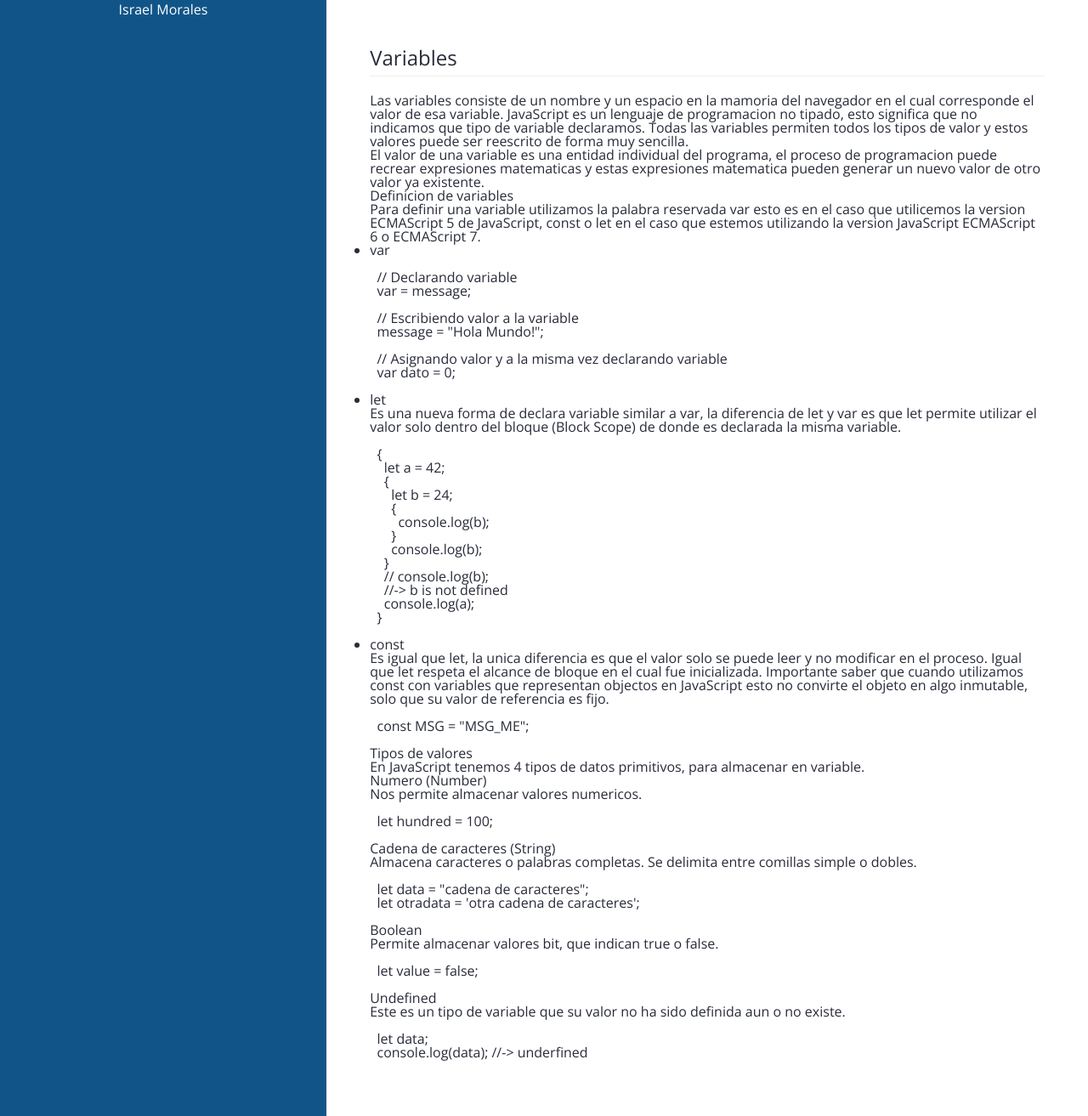
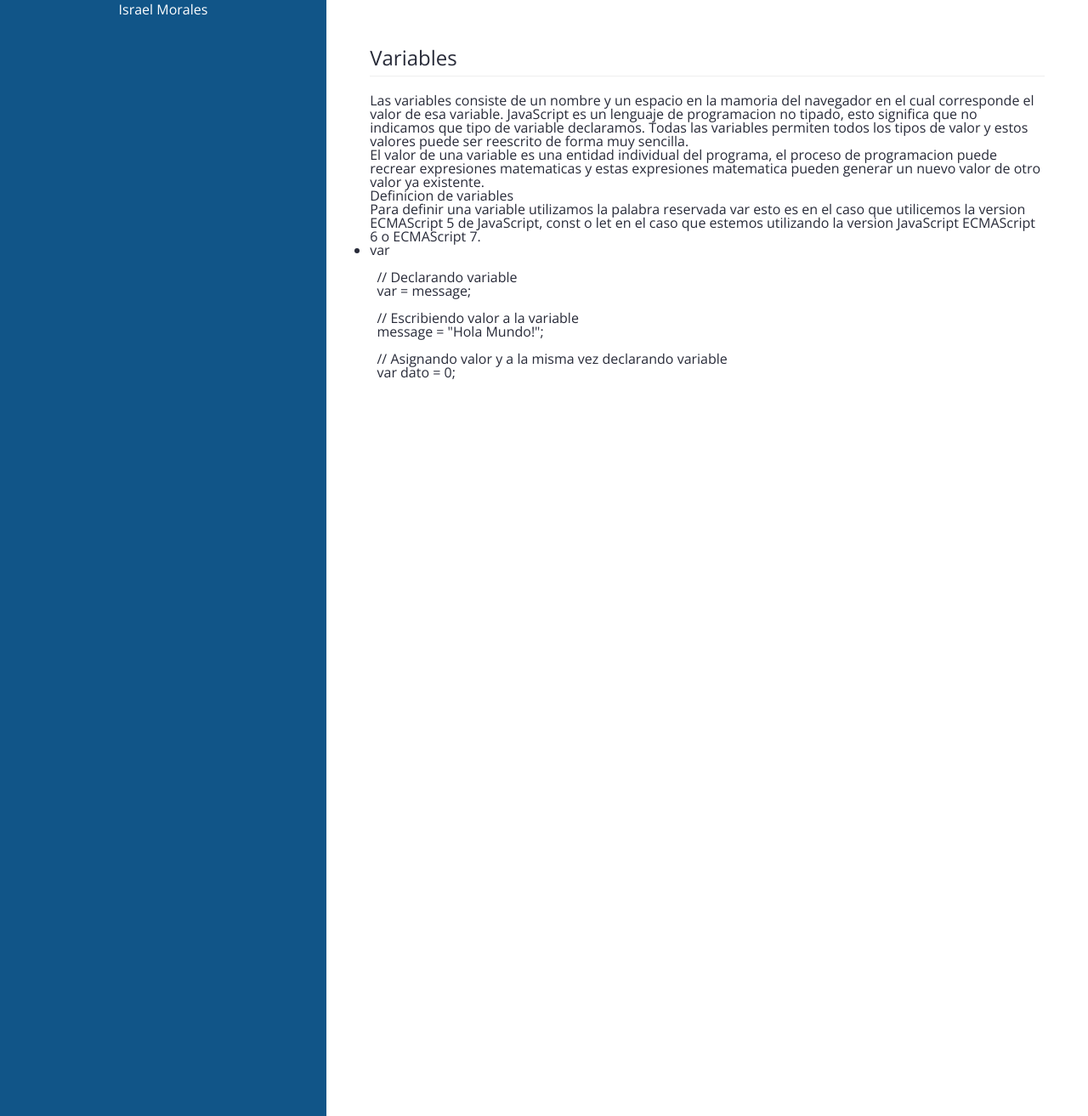
Before and after one commit to imoralesdev/imoralesdev.github.io, a Jekyll site: the page built from tutorials/javascript/01-variables.md, in a window 1280 px wide and 1313 px high. Shown: the whole window at 85% size. Built offline with Jekyll 4.4.1, drawn with Linux system fonts in a browser that asks for light colours.

Commit message:
Update 01-variables.md

```diff
--- a/tutorials/javascript/01-variables.md
+++ b/tutorials/javascript/01-variables.md
@@ -2,17 +2,15 @@
 layout: tutorials
 title: Variables
 ---
-<p class="tutorials-content__text">Las variables consiste de un nombre y un espacio en la mamoria del navegador en el cual corresponde el valor de esa variable. JavaScript es un lenguaje de programacion no tipado, esto significa que no indicamos que tipo de variable declaramos. Todas las variables permiten todos los tipos de valor y estos valores puede ser reescrito de forma muy sencilla.</p>
+Las variables consiste de un nombre y un espacio en la mamoria del navegador en el cual corresponde el valor de esa variable. JavaScript es un lenguaje de programacion no tipado, esto significa que no indicamos que tipo de variable declaramos. Todas las variables permiten todos los tipos de valor y estos valores puede ser reescrito de forma muy sencilla.
 
-<p class="tutorials-content__text">El valor de una variable es una entidad individual del programa, el proceso de programacion puede recrear expresiones matematicas y estas expresiones matematica pueden generar un nuevo valor de otro valor ya existente.</p>
+El valor de una variable es una entidad individual del programa, el proceso de programacion puede recrear expresiones matematicas y estas expresiones matematica pueden generar un nuevo valor de otro valor ya existente.
 
-<h3 class="tutorials-content__sub-title">Definicion de variables</h3>
+## Definicion de variables
 
-<p class="tutorials-content__text">Para definir una variable utilizamos la palabra reservada <code class="tutorials__code">var</code> esto es en el caso que utilicemos la version ECMAScript 5 de JavaScript, <code class="tutorials__code">const</code> o <code class="tutorials__code">let</code> en el caso que estemos utilizando la version JavaScript ECMAScript 6 o ECMAScript 7.</p>
+Para definir una variable utilizamos la palabra reservada `var` esto es en el caso que utilicemos la version ECMAScript 5 de JavaScript, `const` o `let` en el caso que estemos utilizando la version JavaScript ECMAScript 6 o ECMAScript 7.
 
-<ul class="tutorials-content__list">
-  <li class="tutorials-content__list-element" ><code class="tutorials__code">var</code></li>
-</ul>
+- `var`
 
 <pre>
   <code class="language-javascript">
@@ -26,85 +24,3 @@ title: Variables
   var dato = 0;
   </code>
 </pre>
-
-<ul class="tutorials-content__list">
-  <li class="tutorials-content__list-element" ><code class="tutorials__code">let</code></li>
-</ul>
-
-<p class="tutorials-content__text">Es una nueva forma de declara variable similar a <code class="tutorials__code">var</code>, la diferencia de <code class="tutorials__code">let</code> y <code class="tutorials__code">var</code> es que <code class="tutorials__code">let</code> permite utilizar el valor solo dentro del bloque (Block Scope) de donde es declarada la misma variable.</p>
-
-<pre>
-  <code class="language-javascript">
-  {
-    let a = 42;
-    {
-      let b = 24;
-      {
-        console.log(b);
-      }
-      console.log(b);
-    }
-    // console.log(b);
-    //-> b is not defined
-    console.log(a);
-  }
-  </code>
-</pre>
-
-<ul class="tutorials-content__list">
-  <li class="tutorials-content__list-element" ><code class="tutorials__code">const</code></li>
-</ul>
-
-<p class="tutorials-content__text">Es igual que <code class="tutorials__code">let</code>, la unica diferencia es que el valor solo se puede leer y no modificar en el proceso. Igual que <code class="tutorials__code">let</code> respeta el alcance de bloque en el cual fue inicializada. Importante saber que cuando utilizamos <code class="tutorials__code">const</code> con variables que representan objectos en JavaScript esto no convirte el objeto en algo inmutable, solo que su valor de referencia es fijo.</p>
-
-<pre>
-  <code class="language-javascript">
-  const MSG = "MSG_ME";
-  </code>
-</pre>
-
-<h3 class="tutorials-content__sub-title">Tipos de valores</h3>
-
-<p class="tutorials-content__text">En JavaScript tenemos 4 tipos de datos primitivos, para almacenar en variable.</p>
-
-<h4 class="tutorials-content__sub-title">Numero (Number)</h4>
-
-<p class="tutorials-content__text">Nos permite almacenar valores numericos.</p>
-
-<pre>
-  <code class="language-javascript">
-  let hundred = 100;
-  </code>
-</pre>
-
-<h4 class="tutorials-content__sub-title">Cadena de caracteres (String)</h4>
-
-<p class="tutorials-content__text">Almacena caracteres o palabras completas. Se delimita entre comillas simple o dobles.</p>
-
-<pre>
-  <code class="language-javascript">
-  let data = "cadena de caracteres";
-  let otradata = 'otra cadena de caracteres';
-  </code>
-</pre>
-
-<h4 class="tutorials-content__sub-title">Boolean</h4>
-
-<p class="tutorials-content__text">Permite almacenar valores bit, que indican <code class="tutorials__code">true</code> o <code class="tutorials__code">false</code>.</p>
-
-<pre>
-  <code class="language-javascript">
-  let value = false;
-  </code>
-</pre>
-
-<h4 class="tutorials-content__sub-title">Undefined</h4>
-
-<p class="tutorials-content__text">Este es un tipo de variable que su valor no ha sido definida aun o no existe.</p>
-
-<pre>
-  <code class="language-javascript">
-  let data;
-  console.log(data); //-> underfined
-  </code>
-</pre>
```
